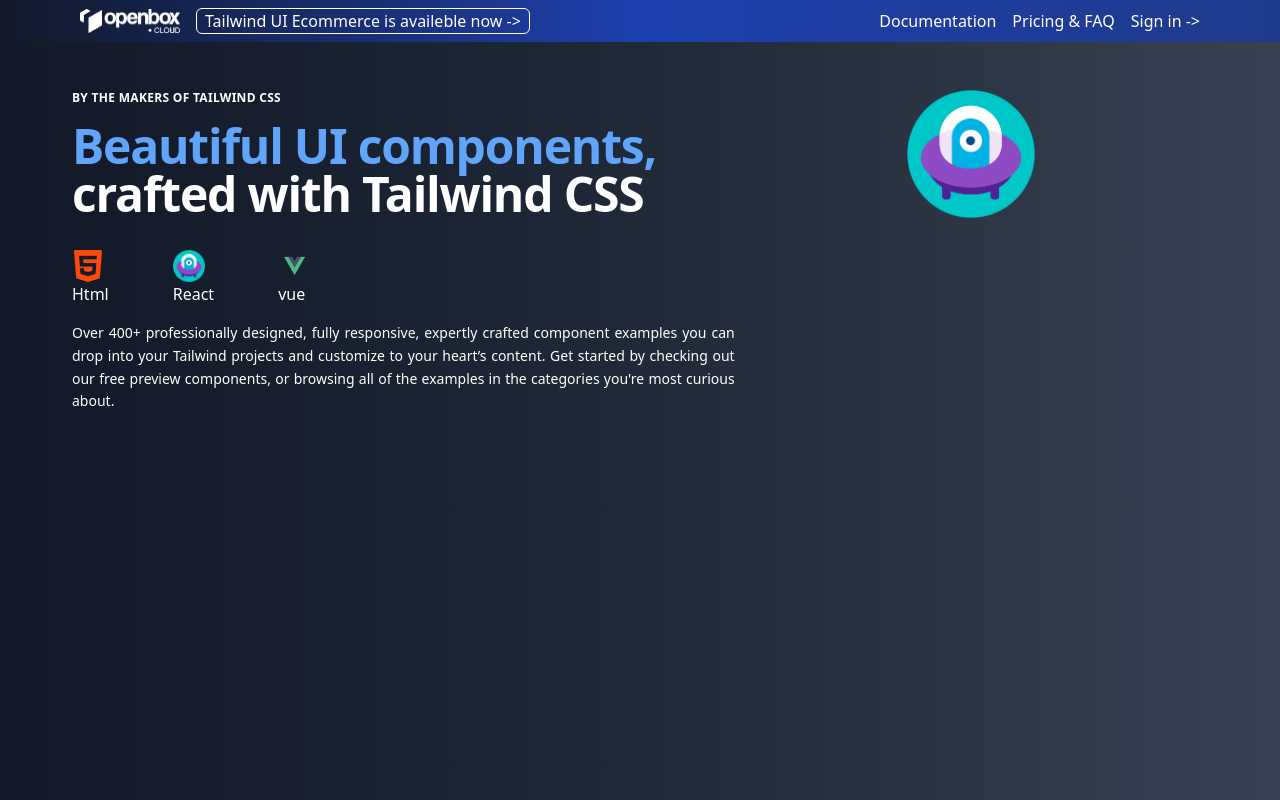
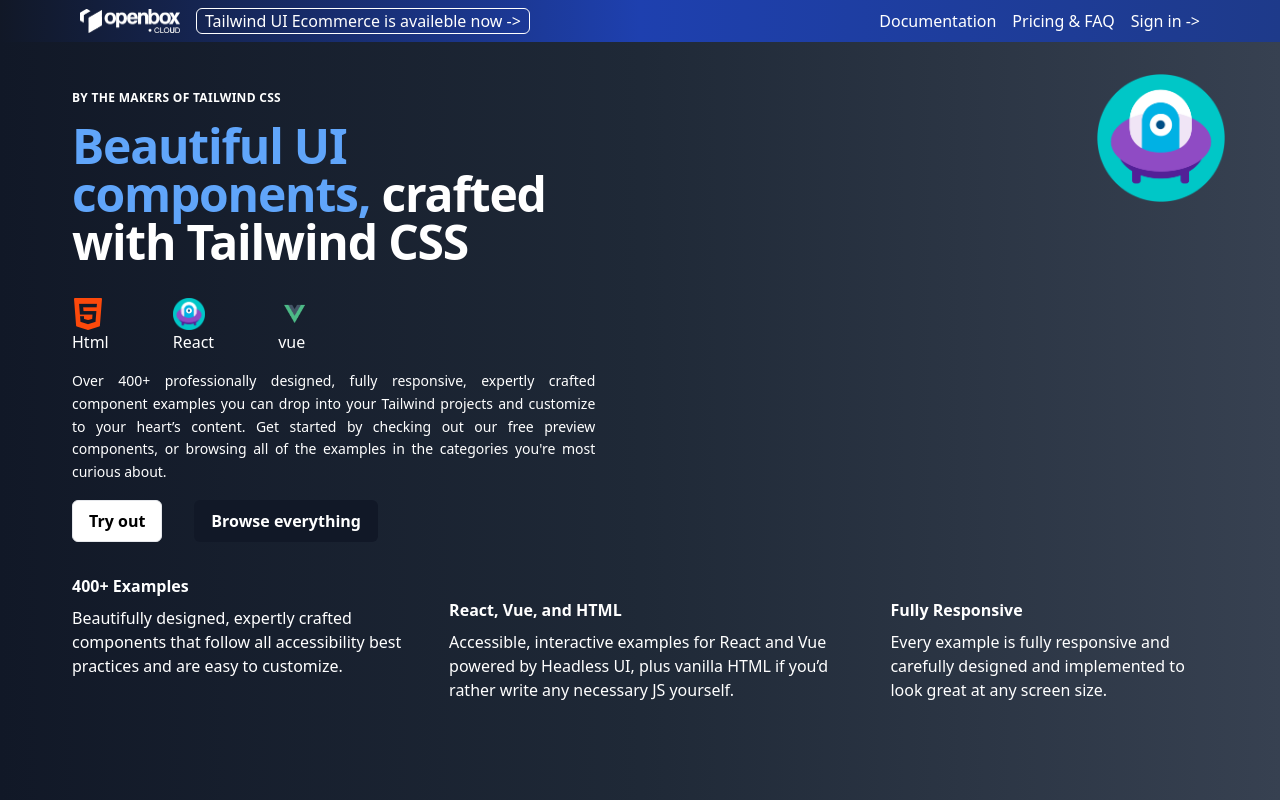
Before and after one commit to JBetancourt1996/openbox-app, a Nuxt app: page /marketing in a window 1280 px wide. Built offline with nearby package versions, Linux system fonts and the light colour scheme.

Commit message:
poniendo mas informacion

```diff
--- a/pages/marketing/index.vue
+++ b/pages/marketing/index.vue
@@ -1,5 +1,14 @@
 <template>
-  <div class="bg-gradient-to-r from-gray-900 via-gray-800 to-gray-700 h-screen">
+  <div
+    class="
+      bg-gradient-to-r
+      from-gray-900
+      via-gray-800
+      to-gray-700
+      lg:h-screen
+      h-full
+    "
+  >
     <!-- header -->
     <header class="bg-gradient-to-r from-gray-900 via-blue-800 to-blue-900">
       <nav class="flex items-center py-2 lg:mx-20 mx-5 lg:flex-wrap gap-4">
@@ -55,7 +64,8 @@
         </div>
       </nav>
     </header>
-    <div class="flex flex-wrap lg:justify-between py-4 lg:px-18 px-4">
+    <div class="lg:inline-flex lg:mx-auto">
+      <div class="lg:inline-flex py-4 lg:px-18 px-4">
         <div class="bg-resd-200 lg:w-7/12">
           <div class="text-start mt-8">
             <p
@@ -126,22 +136,101 @@
               >
             </div>
             <h1
-            class="text-justify text-sm text-white mt-4 leading-relaxed order-2"
+              class="
+                text-justify text-sm text-white
+                mt-4
+                leading-relaxed
+                order-2
+              "
             >
               Over 400+ professionally designed, fully responsive, expertly
-            crafted component examples you can drop into your Tailwind projects
-            and customize to your heart’s content. Get started by checking out
-            our free preview components, or browsing all of the examples in the
-            categories you're most curious about.
+              crafted component examples you can drop into your Tailwind
+              projects and customize to your heart’s content. Get started by
+              checking out our free preview components, or browsing all of the
+              examples in the categories you're most curious about.
             </h1>
           </div>
+          <div class="mt-4 lg:inline-flex text-center space-x-8">
+            <a href="#">
+              <div
+                class="
+                  py-3
+                  px-4
+                  border
+                  leading-none
+                  font-semibold
+                  bg-white
+                  hover:bg-gray-300
+                  rounded-md
+                "
+              >
+                Try out
               </div>
-      <div class="bg-w-500 text-center lg:w-5/12 justify-center mt-8">
+            </a>
+            <a href="#">
+              <div
+                class="
+                  py-3
+                  px-4
+                  border
+                  leading-none
+                  border-transparent
+                  text-white
+                  font-semibold
+                  bg-gray-900
+                  hover:bg-gray-700
+                  rounded-md
+                "
+              >
+                Browse everything
+              </div>
+            </a>
+          </div>
+        </div>
+      </div>
+      <div class="text-center lg:w-5/12 mt-8 relative">
         <div class="flex-wrap">
           <div class="h-32 w-32 mx-auto">
             <img src="../../images/main-avatar.png" alt="" />
           </div>
         </div>
+      </div>
+    </div>
+
+    <div
+      class="
+        bg-transparent
+        lg:inline-flex
+        lg:justify-between
+        lg:px-18
+        px-4
+        lg:space-x-6
+        text-white
+        sa:space-y-6
+        mt-4
+      "
+    >
+      <div class="flex-wrap text-start">
+        <h2 class="font-semibold text-white mb-2">400+ Examples</h2>
+        <p class="leading-normal">
+          Beautifully designed, expertly crafted components that follow all
+          accessibility best practices and are easy to customize.
+        </p>
+      </div>
+
+      <div class="flex-wrap text-start">
+        <h2 class="font-semibold text-white mb-2">React, Vue, and HTML</h2>
+        <p class="leading-normal">
+          Accessible, interactive examples for React and Vue powered by Headless
+          UI, plus vanilla HTML if you’d rather write any necessary JS yourself.
+        </p>
+      </div>
+      <div class="flex-wrap text-start">
+        <h2 class="font-semibold text-white mb-2">Fully Responsive</h2>
+        <p class="leading-normal">
+          Every example is fully responsive and carefully designed and
+          implemented to look great at any screen size.
+        </p>
       </div>
     </div>
   </div>
--- a/tailwind.config.js
+++ b/tailwind.config.js
@@ -183,6 +183,7 @@
       'auto': 'auto',
     },
     screens: {
+      'sa': '320px',
       'xs': '480px',
       'sm': '640px',
 
```
Lines whose indentation alone changed are shown as unchanged.
